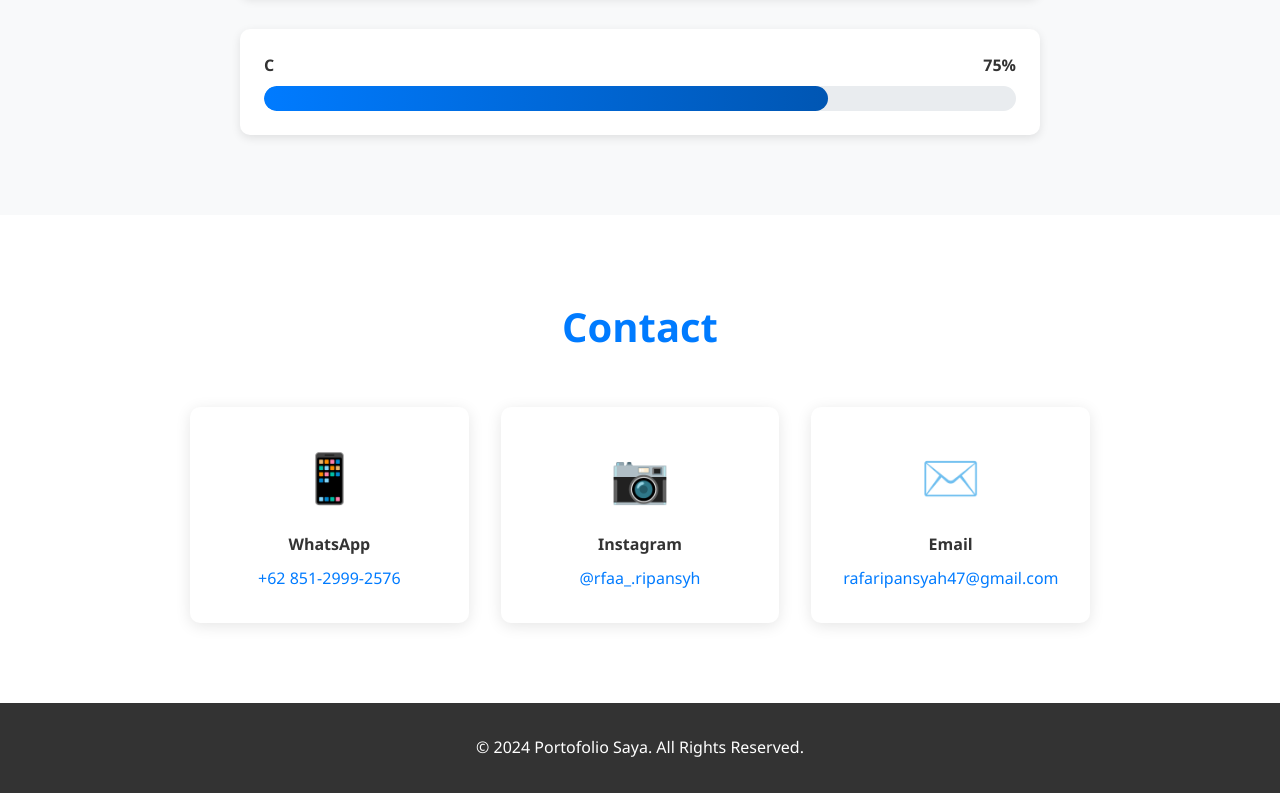
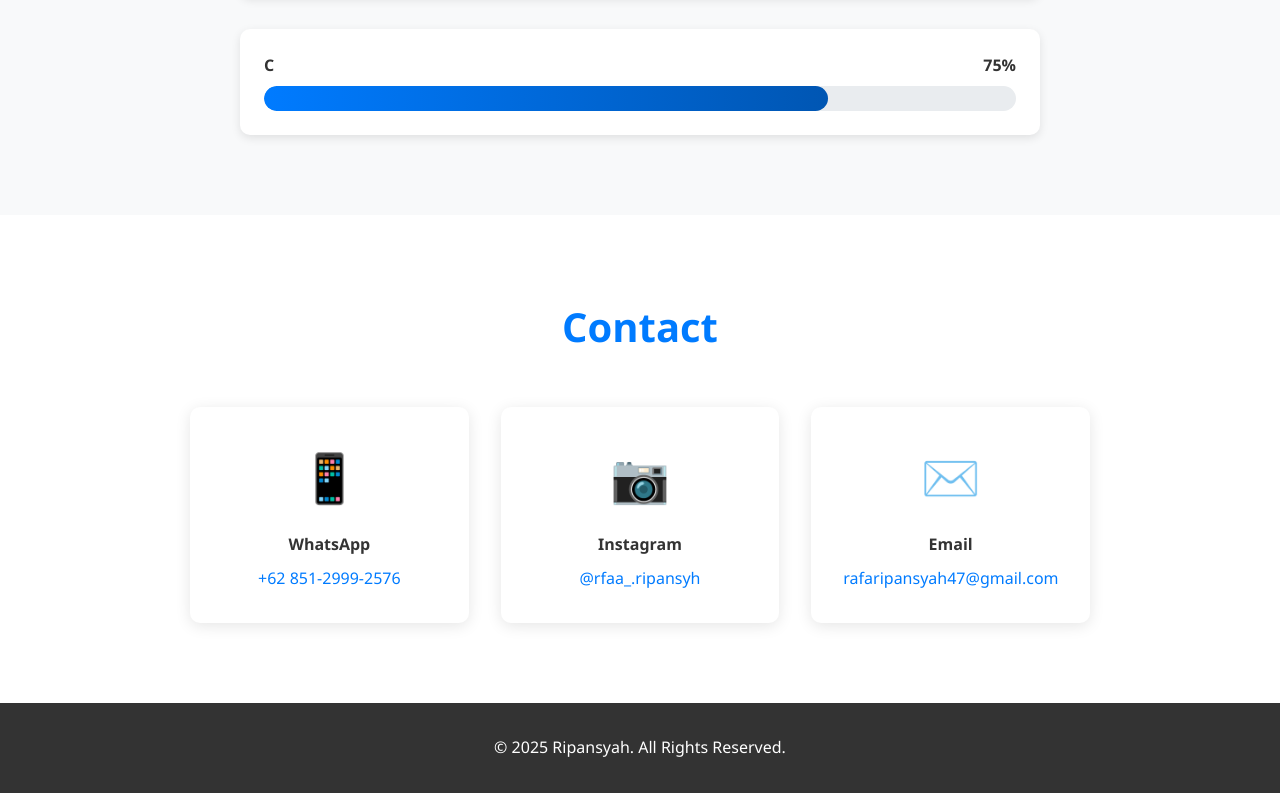
Before and after one commit to RIPANSH-NEW/portofolio, a plain HTML site: page index.html in a window 1280 px wide. Shown: the part 3320-4113 px from the top of the page. Drawn offline with Linux system fonts and the light colour scheme.

Commit message:
Update index.html

```diff
--- a/index.html
+++ b/index.html
@@ -163,7 +163,7 @@
 
     <!-- Footer -->
     <footer>
-        <p>&copy; 2024 Portofolio Saya. All Rights Reserved.</p>
+        <p>&copy; 2025 Ripansyah. All Rights Reserved.</p>
     </footer>
 
     <script>
@@ -205,4 +205,5 @@
         observer.observe(skillsSection);
     </script>
 </body>
+
 </html>
```
